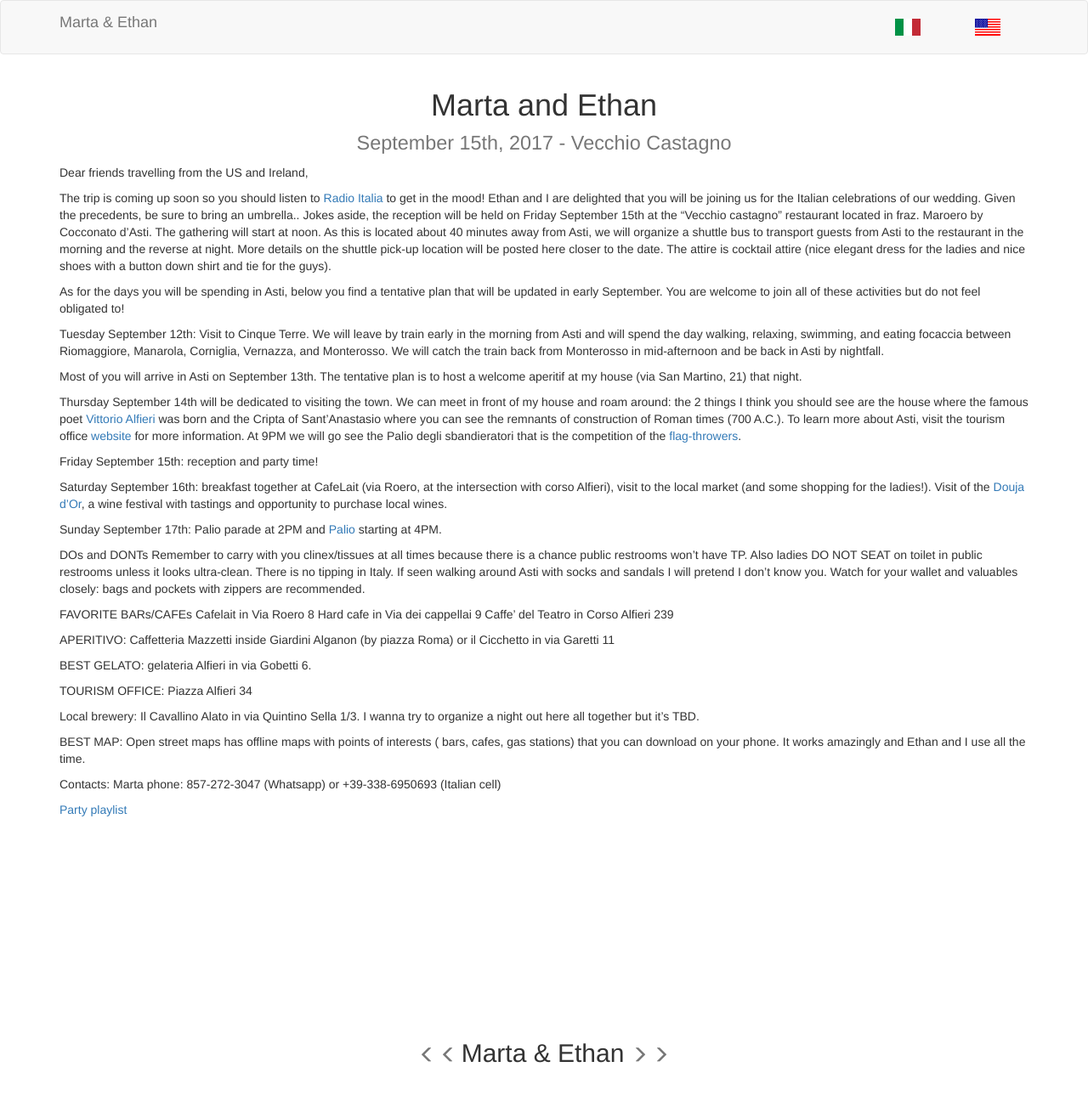
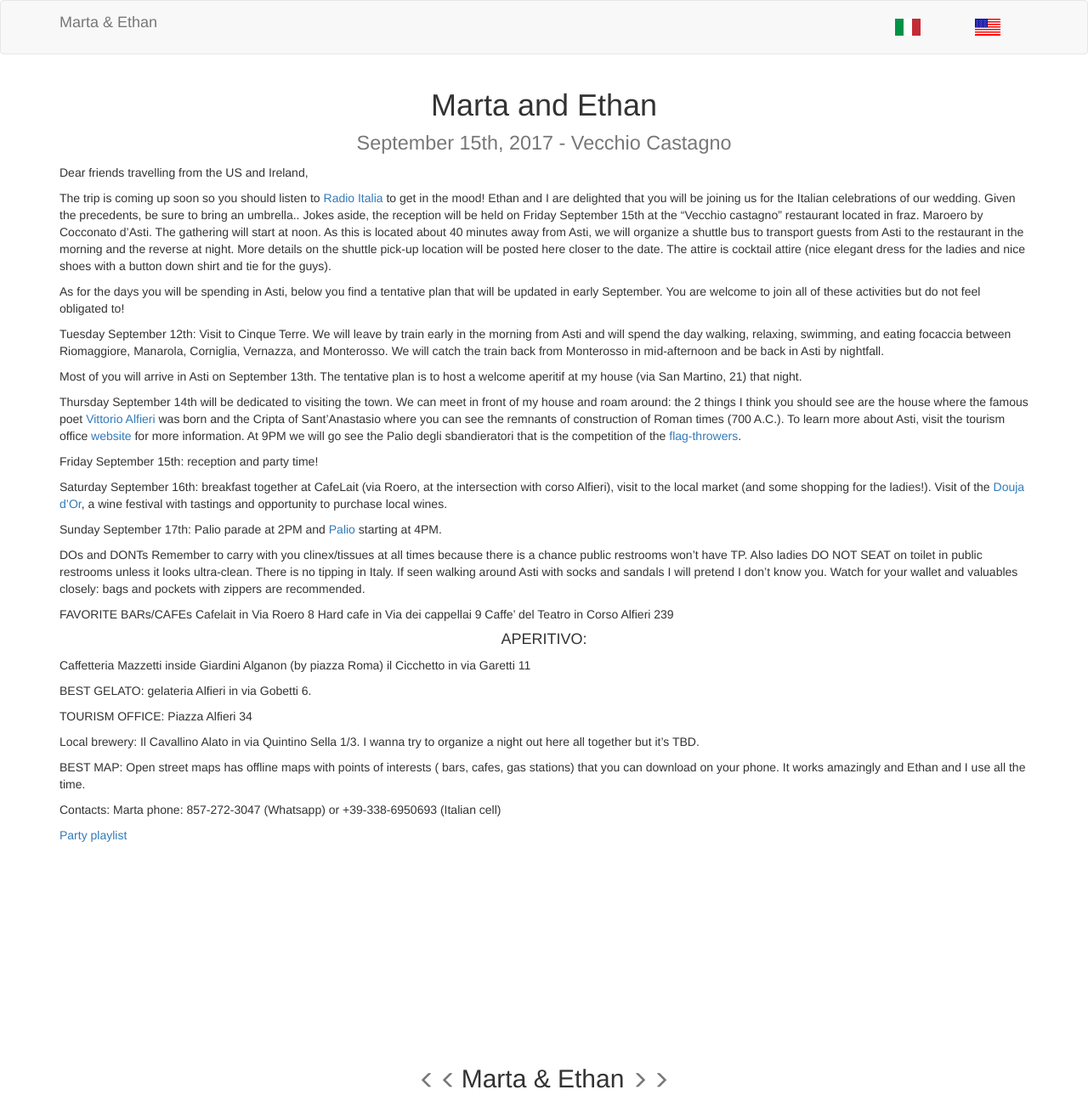
Before and after one commit to esoergel/wedding-site, a Jekyll site: the page built from english.md, in a window 1280 px wide. Shown: the whole page at 85% size. Built offline with Jekyll 4.4.1, drawn with Linux system fonts in a browser that asks for light colours; before the commit the page ends 1266 px from its top, so only the background shows below that.

```diff
--- a/english.md
+++ b/english.md
@@ -37,7 +37,8 @@ Cafelait in Via Roero 8
 Hard cafe in Via dei cappellai 9
 Caffe' del Teatro in Corso Alfieri 239
 
-APERITIVO: Caffetteria Mazzetti inside Giardini Alganon (by piazza Roma) or il Cicchetto in via Garetti 11
+#### APERITIVO:
+Caffetteria Mazzetti inside Giardini Alganon (by piazza Roma) il Cicchetto in via Garetti 11
 
 BEST GELATO: gelateria Alfieri in via Gobetti 6.
 
```
